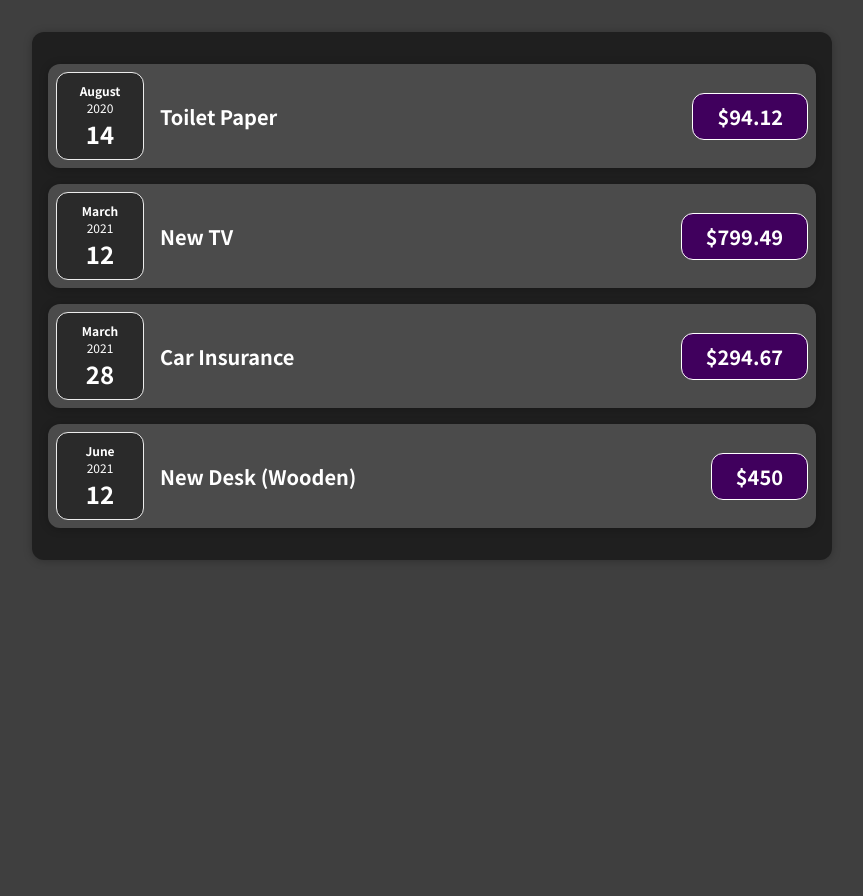
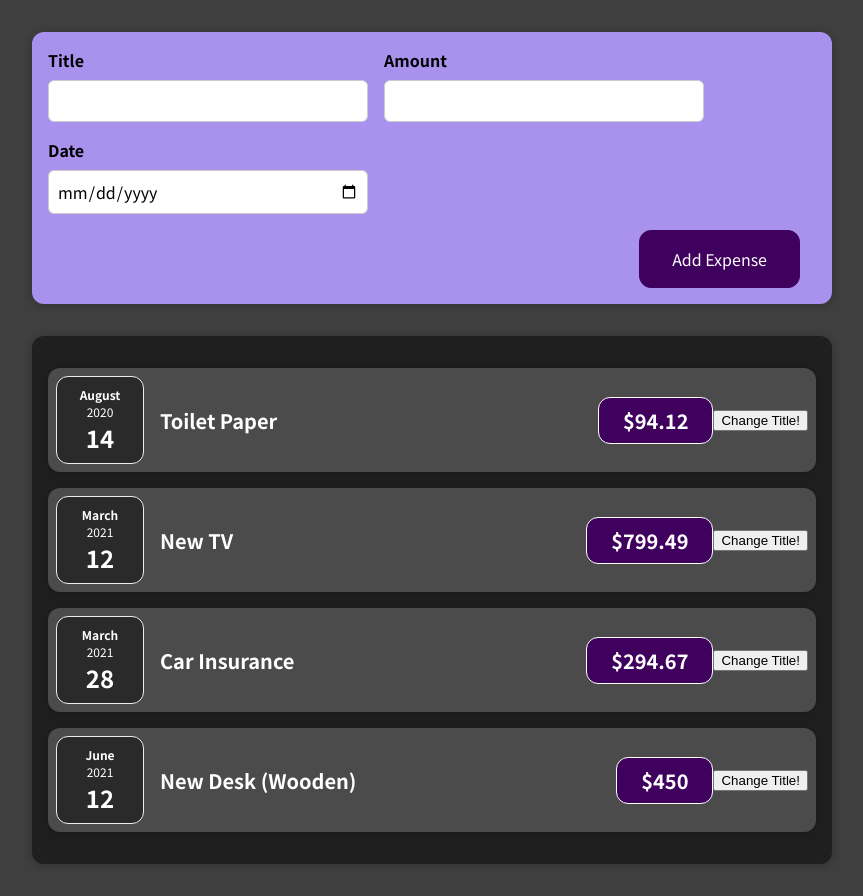
Before and after one commit to shubhamgpta7/Expense-Tracker-React-App-, a React (Create React App) app: page / in a window 1280 px wide. Shown: the whole page, without its empty margins (208-1071 px from the left). Before the commit the page ends 800 px from the top, so only its background shows below. Built offline with nearby package versions, Linux system fonts and the light colour scheme.

Commit message:
Learning useState in React

```diff
--- a/src/App.js
+++ b/src/App.js
@@ -1,4 +1,5 @@
 import Expenses from "./Components/Expenses/Expenses";
+import NewExpense from "./Components/NewExpense/NewExpense";
 
 function App() {
   const expenses = [
@@ -26,6 +27,7 @@ function App() {
 
   return (
     <div>
+      <NewExpense/>
       <Expenses expenses={expenses}/>
     </div>
   );
--- a/src/Components/Expenses/ExpenseItem.js
+++ b/src/Components/Expenses/ExpenseItem.js
@@ -1,9 +1,16 @@
+import { useState } from 'react';
 import Card from '../UI/Card';
 import ExpenseDate from './ExpenseDate';
 import './ExpenseItem.css'
 
 
 function ExpenseItem(props){
+    const [title, setTitle] = useState(props.title);
+
+    const clickHandler = () => {
+        setTitle('Updated');
+        console.log(title);
+    }
 
     return (
         <Card className='expense-item'>
@@ -11,9 +18,10 @@ function ExpenseItem(props){
                 <ExpenseDate date={props.date}/>
             </div>
             <div className='expense-item__description'>
-                <h2>{props.title }</h2>
+                <h2>{title }</h2>
                 <div className='expense-item__price'>${ props.amount }</div>
             </div>
+            <button onClick={ clickHandler }>Change Title!</button>
         </Card>
     );
 }
--- /dev/null
+++ b/src/Components/NewExpense/ExpenseForm.css
@@ -0,0 +1,26 @@
+.new-expense__controls {
+    display: flex;
+    flex-wrap: wrap;
+    gap: 1rem;
+    margin-bottom: 1rem;
+    text-align: left;
+  }
+
+  .new-expense__control label {
+    font-weight: bold;
+    margin-bottom: 0.5rem;
+    display: block;
+  }
+
+  .new-expense__control input {
+    font: inherit;
+    padding: 0.5rem;
+    border-radius: 6px;
+    border: 1px solid #ccc;
+    width: 20rem;
+    max-width: 100%;
+  }
+
+  .new-expense__actions {
+    text-align: right;
+  }
--- /dev/null
+++ b/src/Components/NewExpense/ExpenseForm.js
@@ -0,0 +1,43 @@
+import React, {useState} from "react";
+
+import './ExpenseForm.css';
+
+const ExpenseForm = () => {
+    const [enteredTitle, setEnteredTitle] = useState('');
+    const [enteredDate, setEnteredDate] = useState('');
+    const [enteredAmount, setEnteredAmount] = useState('');
+
+    const clickHandler = (event) => {
+        setEnteredTitle(event.target.value);
+    }
+
+    const amountChangeHandler = (event) => {
+        setEnteredAmount(event.target.value);
+    }
+
+    const dateChangeHandler = (event) => {
+        setEnteredDate(event.target.value);
+    }
+
+    return <form>
+        <div className="new-expense__controls">
+            <div className="new-expense__control">
+                <label>Title</label>
+                <input type='Text' onChange={clickHandler}/>
+            </div>
+            <div className="new-expense__control">
+                <label>Amount</label>
+                <input type='number' min='0.01' step='0.01' onChange={amountChangeHandler}/>
+            </div>
+            <div className="new-expense__control">
+                <label>Date</label>
+                <input type='date' min='2019-01-01' max='2022-12-31' onChange={dateChangeHandler}/>
+            </div>
+        </div>
+        <div className="new-expense__actions">
+            <button type="submit">Add Expense</button>
+        </div>
+    </form>
+}
+
+export default ExpenseForm;
--- /dev/null
+++ b/src/Components/NewExpense/NewExpense.css
@@ -0,0 +1,38 @@
+.new-expense {
+    background-color: #a892ee;
+    padding: 1rem;
+    margin: 2rem auto;
+    width: 50rem;
+    max-width: 95%;
+    border-radius: 12px;
+    text-align: center;
+    box-shadow: 0 1px 8px rgba(0, 0, 0, 0.25);
+  }
+
+  .new-expense button {
+    font: inherit;
+    cursor: pointer;
+    padding: 1rem 2rem;
+    border: 1px solid #40005d;
+    background-color: #40005d;
+    color: white;
+    border-radius: 12px;
+    margin-right: 1rem;
+  }
+
+  .new-expense button:hover,
+  .new-expense button:active {
+    background-color: #510674;
+    border-color: #510674;
+  }
+
+  .new-expense button.alternative {
+    color: #220131;
+    border-color: transparent;
+    background-color: transparent;
+  }
+
+  .new-expense button.alternative:hover,
+  .new-expense button.alternative:active {
+    background-color: #ddb3f8;
+  }
--- /dev/null
+++ b/src/Components/NewExpense/NewExpense.js
@@ -0,0 +1,12 @@
+import React from 'react';
+import ExpenseForm from './ExpenseForm';
+
+import './NewExpense.css';
+
+const NewExpense = () => {
+    return <div className='new-expense'>
+        <ExpenseForm/>
+    </div>
+}
+
+export default NewExpense;
```
Also changed, not shown: 1 other file (tests, documents, lock files or other folders).
